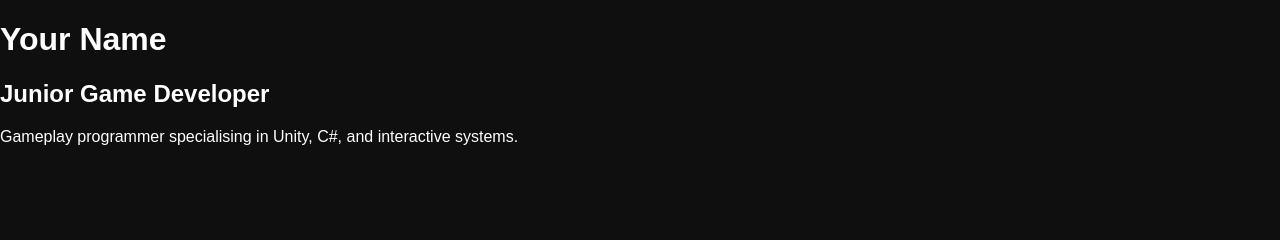
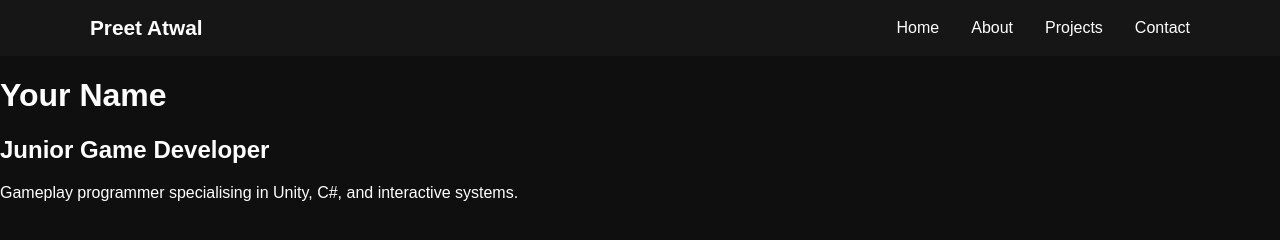
Before and after one commit to preetkanwalatwal/preetkanwalatwal.github.io, an Astro site: page / in a window 1280 px wide. Built offline with nearby package versions, Linux system fonts and the light colour scheme; Astro itself is replaced by a stand-in of ours.

Commit message:
Create reusable navigation component

```diff
--- /dev/null
+++ b/src/components/Navbar.astro
@@ -0,0 +1,21 @@
+<header class="navbar">
+    <div class="container">
+
+        <a href="/" class="logo">
+            Preet Atwal
+        </a>
+
+        <nav>
+
+            <a href="/">Home</a>
+
+            <a href="/about">About</a>
+
+            <a href="/projects">Projects</a>
+
+            <a href="/contact">Contact</a>
+
+        </nav>
+
+    </div>
+</header>
--- a/src/layouts/MainLayout.astro
+++ b/src/layouts/MainLayout.astro
@@ -1,20 +1,28 @@
 ---
 import "../styles/global.css";
+import Navbar from "../components/Navbar.astro";
 
-const { title = "Portfolio" } = Astro.props;
+const { title } = Astro.props;
 ---
 
-<!DOCTYPE html>
 <html lang="en">
+
 <head>
-  <meta charset="UTF-8" />
-  <meta name="viewport" content="width=device-width" />
-  <title>{title}</title>
+
+<meta charset="UTF-8">
+
+<meta name="viewport" content="width=device-width">
+
+<title>{title}</title>
+
 </head>
 
 <body>
 
-  <slot />
+<Navbar />
+
+<slot />
 
 </body>
+
 </html>
--- a/src/styles/global.css
+++ b/src/styles/global.css
@@ -21,3 +21,33 @@ a {
 img {
     max-width: 100%;
 }
+
+.container {
+    width:min(1100px, 90%);
+    margin:auto;
+}
+
+.navbar{
+    background:#161616;
+    padding:1rem 0;
+}
+
+.navbar .container{
+    display: flex;
+    justify-content: space-between;
+    align-items: center;
+}
+
+.logo{
+    font-size: 1.3rem;
+    font-weight: bold;
+}
+
+nav{
+    display: flex;
+    gap: 2rem;
+}
+
+nav a:hover{
+    color: #6da9ff;
+}
```
